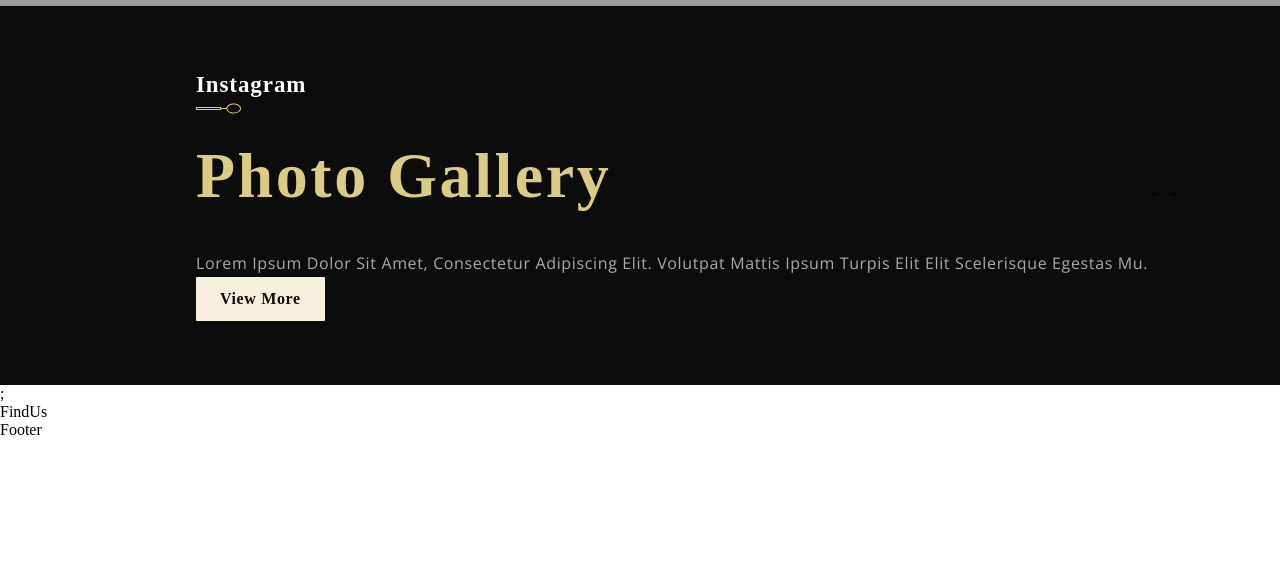
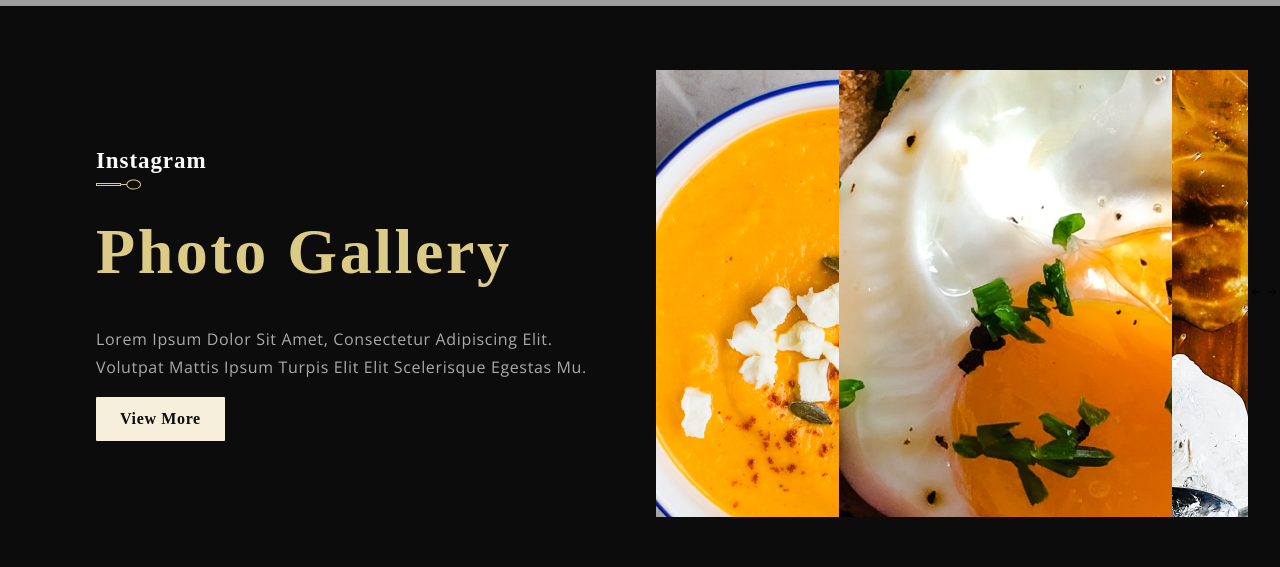
Before and after one commit to mariaemf/reactjs-reastaurant, a React (Create React App) app: page / in a window 1280 px wide. Shown: the part 5957-6524 px from the top of the page. Before the commit the page ends 6396 px from the top, so only its background shows below. Built offline with nearby package versions, Linux system fonts and the light colour scheme; grey boxes are pictures that could not be loaded; a web font is replaced by a local one.

Commit message:
new increments in the gallery section, comments made to it to make it easier to understand, stylization in the gallery section to leave a more clean and elegant design

```diff
--- a/src/container/Gallery/Gallery.css
+++ b/src/container/Gallery/Gallery.css
@@ -5,3 +5,61 @@
   background: var(--color-black);
   padding: 4rem 0 4rem 6rem;
 }
+
+.app__gallery-content {
+  flex: 1;
+  display: flex;
+  justify-content: center;
+  align-items: flex-start;
+  /*! para alinhar os itens ao inicio no eixo transversal*/
+  flex-direction: column;
+  /*! usado para definir a direção do fluxo principal do elemento*/
+
+  min-width: 500px;
+  padding-right: 2rem;
+  /*! usado para definir o espaçamento interno => 1rem = 16px 2rem = 32px */
+}
+
+.app__gallery-content button {
+  margin-top: 1rem;
+  /*distancia de margin do topo*/
+}
+
+.app__gallery-images {
+  flex: 1;
+  display: flex;
+  flex-direction: row;
+  /*! os elementos sao organizados em uma linha horizontal -> começando da esquerda para direita*/
+  max-width: 50%;
+  /*usado para definir a largura maxima de um elemtno -> nesse caso o elemtno podera ter uma largura menor q 50% mas nunca menor q esse valor, e util para controlar a largura maxima de um elemtno, evitando que se torne muito grande em dispositivos em telas maiores*/
+  position: relative;
+  /*! usado para posicionar o elemento em relacao a sua posicao original na pagina, quando o elemento e definido como relative pode ser movido com top, bottom, left, right*/
+}
+
+.app__gallery-images_container {
+  display: flex;
+  flex-direction: row;
+  width: max-content;
+  /*usada para largura de um elemento baseado n o conteúdo maximo -> o mesmo tera
+  largura necessária para acomodar todo seu conteúdo (incluindo margens, bordas e preenchimento) */
+  overflow-x: scroll;
+  /*para scrollar em eixo x*/
+  -ms-overflow-style: none;
+  /*usada para remover  abarra de rolagem padrao do elemento do browser*/
+  scrollbar-width: none;
+  /*usado para definir largura das barras de rolagem, no caso o none retira esse
+  comportamento*/
+
+}
+
+
+.app__gallery-images_container::-webkit-scrollbar {
+  display: none;
+}
+
+.app__gallery-images_card {
+  position: relative;
+  min-width: 301px;
+  height: 447px;
+  margin-right: 2rem;
+}
--- a/src/container/Gallery/Gallery.jsx
+++ b/src/container/Gallery/Gallery.jsx
@@ -10,9 +10,23 @@ import { images, data } from "../../constants";
 
 import "./Gallery.css";
 
+const galleryImages = [
+  images.gallery01,
+  images.gallery02,
+  images.gallery03,
+  images.gallery04,
+];
+
 const Gallery = () => {
   const scrollRef = useRef(null);
 
+  /*
+  implementação de função de rolagem, onde a mesma e responsavel
+  por manipular a posicao de rolagem horizontal => se direction
+  for left, a funcao diminui a posicao de rolagem em 300px
+  (movendo o scroll para a esquerda)
+  permitindo a navegação pela direita ou esuqerda dentro da galeria de imagens
+  */
   const scroll = (direction) => {
     const { current } = scrollRef;
 
@@ -40,8 +54,28 @@ const Gallery = () => {
             View More
           </button>
         </div>
+        {/*esse codigo possui uma referencia ao scrollref que
+         foi usada para manipular a posicao de rolagem
+        da galeria de imagens, o codigo acaba renderizando uma
+        lista de imagens dentro do elemento de div, a lista e criada
+        usando o map do array de galleryImagfes que acaba getrando um novo
+        array com elemnto para cada imagem na galeria
+        o componente img foi usado para exibir as imagens na tela com
+        a propriedade src -> alem disso o codigo define uma key unica para
+        cada elemento da lista
+         */}
         <div className="app__gallery-images">
-          <div className="app__gallery-images_container" ref={scrollRef}></div>
+          <div className="app__gallery-images_container" ref={scrollRef}>
+            {galleryImages.map((image, index) => (
+              <div
+                className="app__gallery-images_card flex__center"
+                key={`gallery_image-${index + 1}`}
+              >
+                <img src={image} alt="gallery image" />
+                <BsInstagram className="gallery__image-icon" />
+              </div>
+            ))}
+          </div>
         </div>
         <div className="app__gallery-images_arrow">
           <BsArrowLeftShort
```
